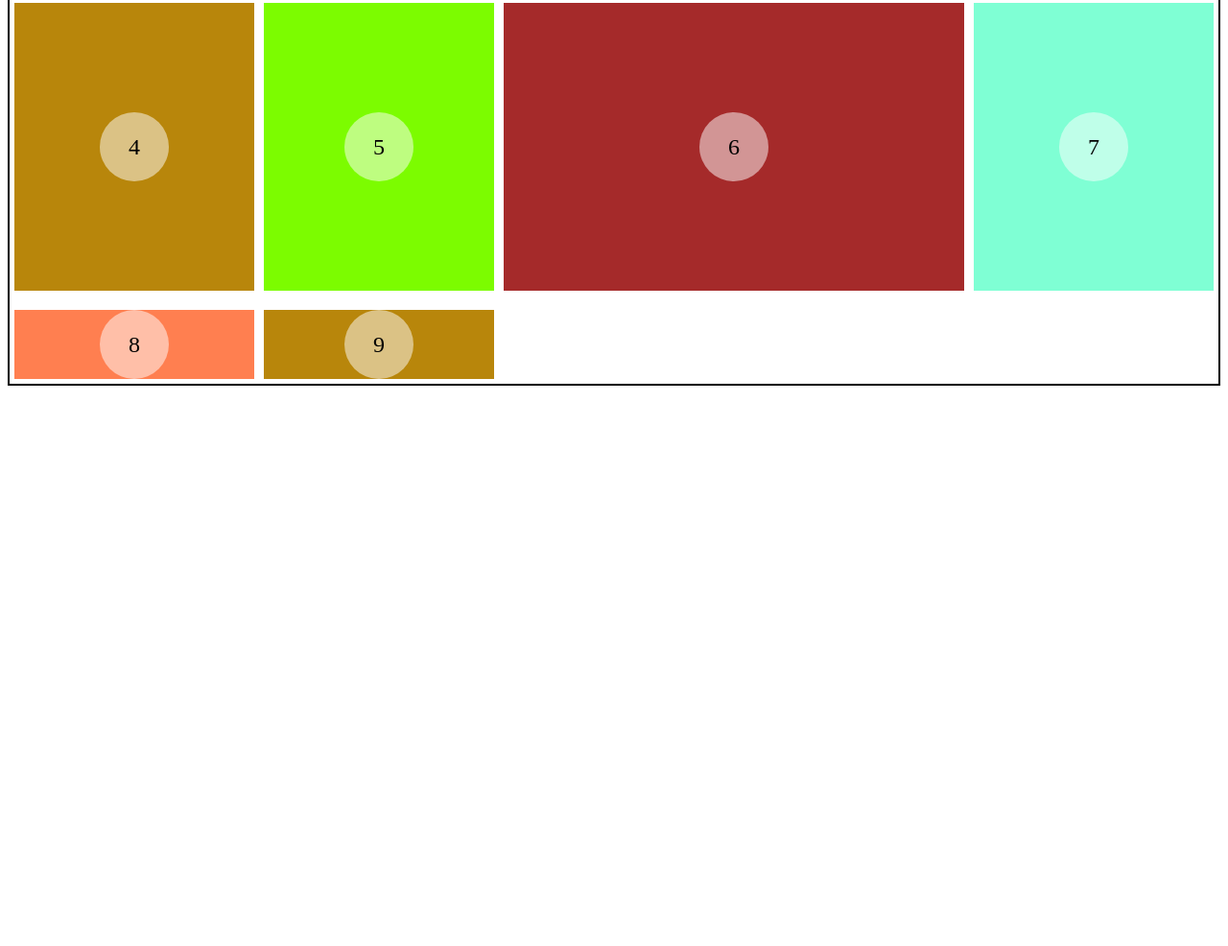
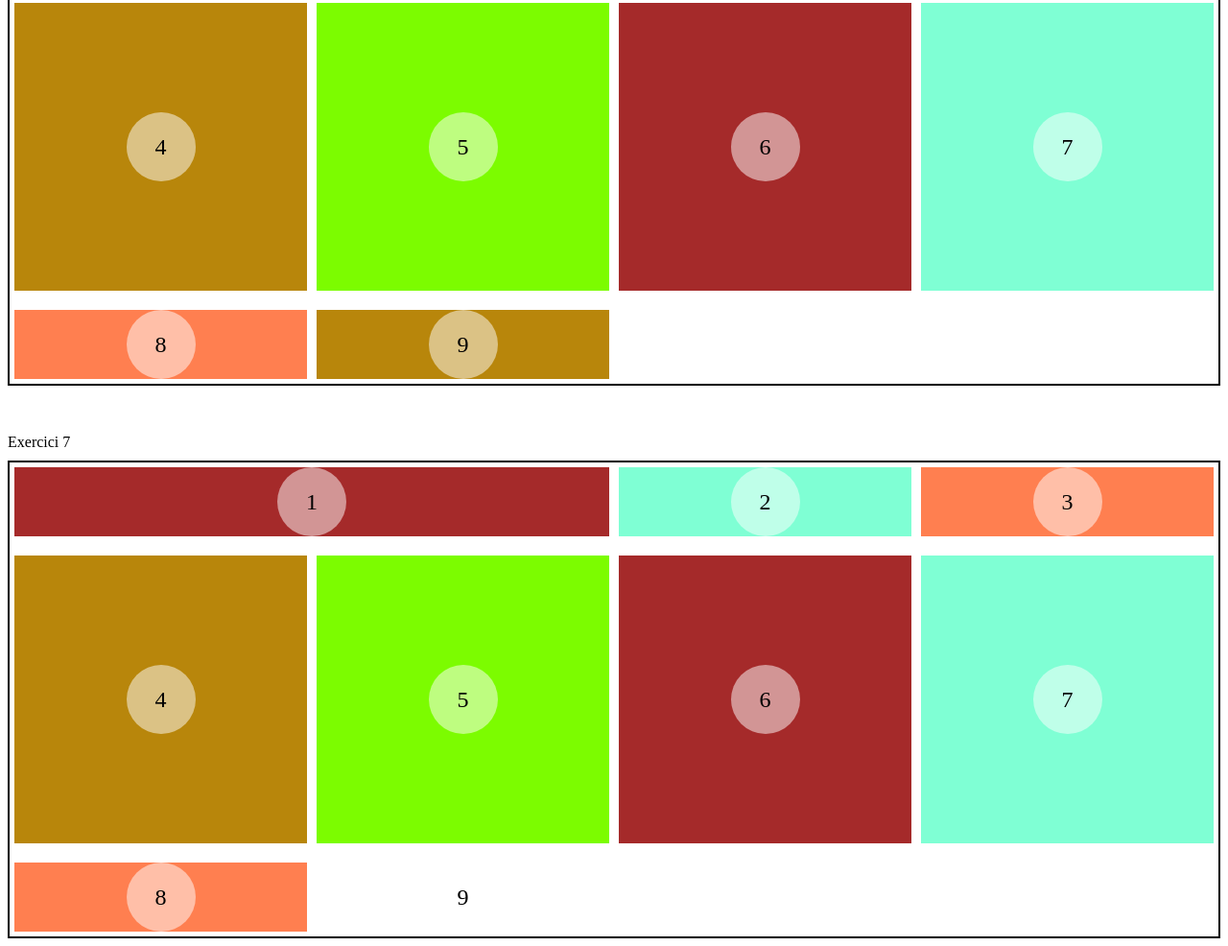
Before and after one commit to OracunPB/DIW_GRID, a plain HTML site: page index.html in a window 1280 px wide. Shown: the part 2888-3874 px from the top of the page at 96% size. Before the commit the page ends 3298 px from the top, so only its background shows below. Drawn offline with Linux system fonts and the light colour scheme.

Commit message:
Update fin de clase

```diff
--- a/css/style.css
+++ b/css/style.css
@@ -319,7 +319,7 @@
 
 .container7 {
     display: grid;
-    grid-template-columns: 250px 1fr 2fr 20%;
+    grid-template-columns: auto auto auto auto;
     grid-template-rows: auto 300px auto;
     border: solid 2px;
     padding: 5px;
@@ -369,3 +369,56 @@
 .subContainer7:nth-child(9) {
     background-color:darkgoldenrod;
 }
+
+.container8 {
+    display: grid;
+    grid-template-columns: auto auto auto auto;
+    grid-template-rows: auto 300px auto;
+    border: solid 2px;
+    padding: 5px;
+    row-gap: 20px;
+    column-gap: 10px;
+}
+
+.subContainer8 {
+    display: flex;
+    justify-content: center;
+    align-items: center;
+}
+
+.subContainer8:nth-child(1) {
+    background-color: brown;
+    grid-column-end: span 2;
+}
+
+.subContainer8:nth-child(2) {
+    background-color:aquamarine;
+}
+
+.subContainer8:nth-child(3) {
+    background-color:coral;
+}
+
+.subContainer8:nth-child(4) {
+    background-color:darkgoldenrod;
+}
+
+.subContainer8:nth-child(5) {
+    background-color: lawngreen;
+}
+
+.subContainer8:nth-child(6) {
+    background-color: brown;
+}
+
+.subContainer8:nth-child(7) {
+    background-color:aquamarine;
+}
+
+.subContainer8:nth-child(8) {
+    background-color:coral;
+}
+
+.subContainer7:nth-child(9) {
+    background-color:darkgoldenrod;
+}
--- a/index.html
+++ b/index.html
@@ -102,5 +102,17 @@
             <div class="subContainer7"><span class="el">8</span></div>
             <div class="subContainer7"><span class="el">9</span></div>
         </section>
+        <div class="divisorBasico">Exercici 7</div>
+        <section class="container8">
+            <div class="subContainer8"><span class="el">1</span></div>
+            <div class="subContainer8"><span class="el">2</span></div>
+            <div class="subContainer8"><span class="el">3</span></div>
+            <div class="subContainer8"><span class="el">4</span></div>
+            <div class="subContainer8"><span class="el">5</span></div>
+            <div class="subContainer8"><span class="el">6</span></div>
+            <div class="subContainer8"><span class="el">7</span></div>
+            <div class="subContainer8"><span class="el">8</span></div>
+            <div class="subContainer8"><span class="el">9</span></div>
+        </section>
     </body>
 </html>
```
